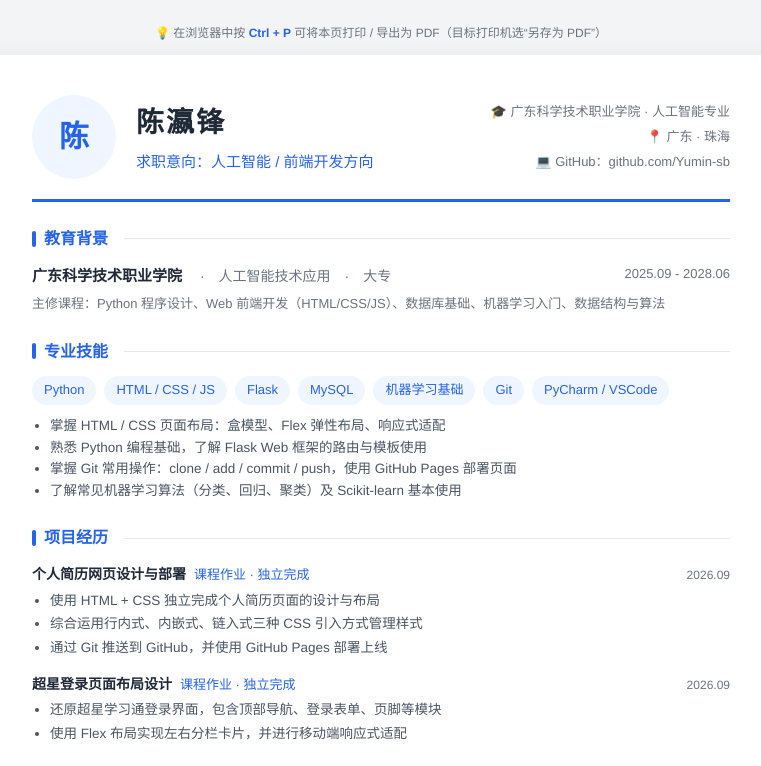
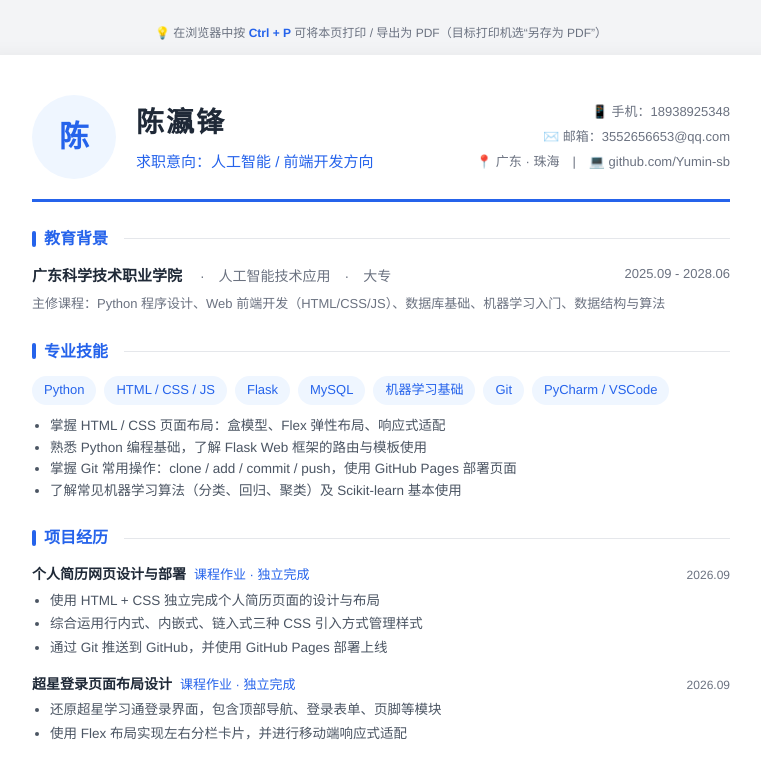
Before and after one commit to Yumin-sb/yumin, a plain HTML site: page index.html in a window 1280 px wide. Shown: the top 766 px of the page, without its empty margins (259-1020 px from the left). Drawn offline with Linux system fonts and the light colour scheme.

Commit message:
添加真实联系方式（手机/邮箱）

```diff
--- a/index.html
+++ b/index.html
@@ -28,9 +28,9 @@
       <div class="job">求职意向：人工智能 / 前端开发方向</div>
     </div>
     <div class="contact">
-      <span>🎓 广东科学技术职业学院 · 人工智能专业</span>
-      <span>📍 广东 · 珠海</span>
-      <span>💻 GitHub：github.com/Yumin-sb</span>
+      <span>📱 手机：18938925348</span>
+      <span>✉️ 邮箱：3552656653@qq.com</span>
+      <span>📍 广东 · 珠海　|　💻 github.com/Yumin-sb</span>
     </div>
   </div>
 
```
